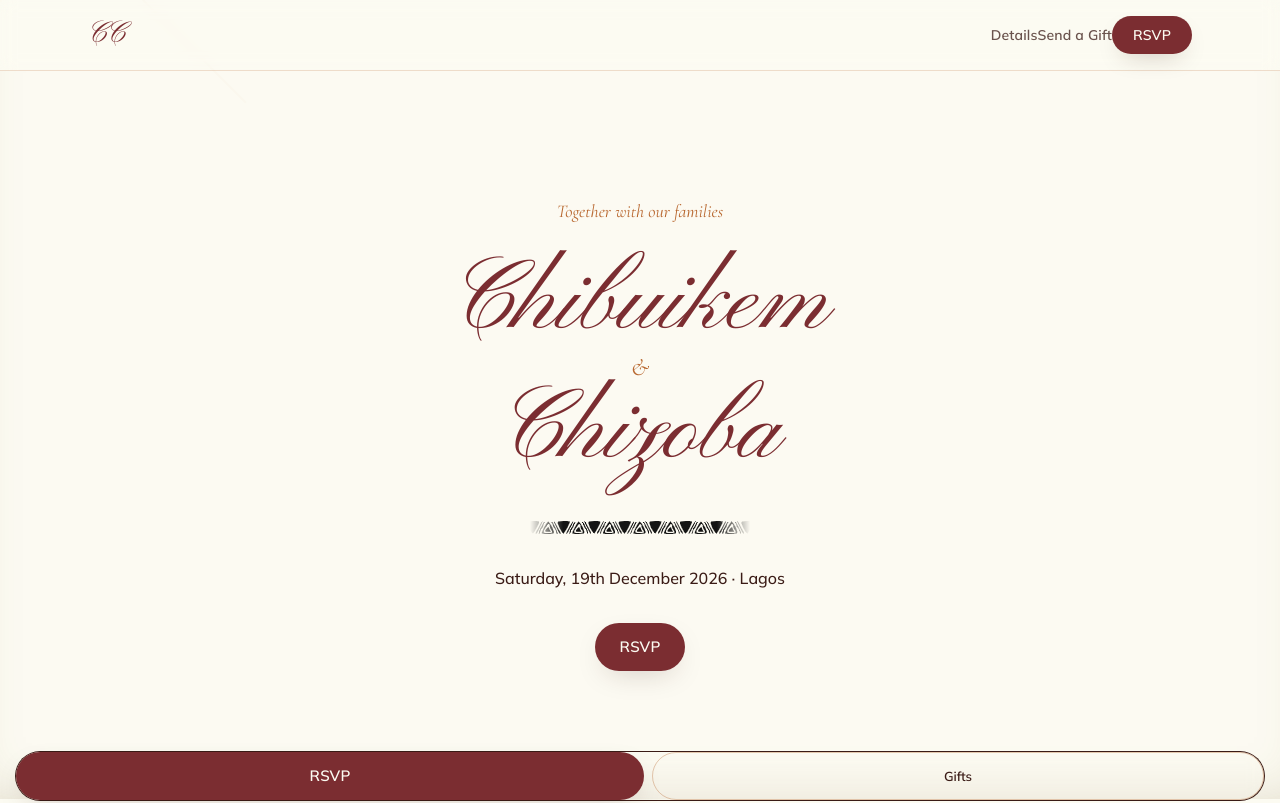
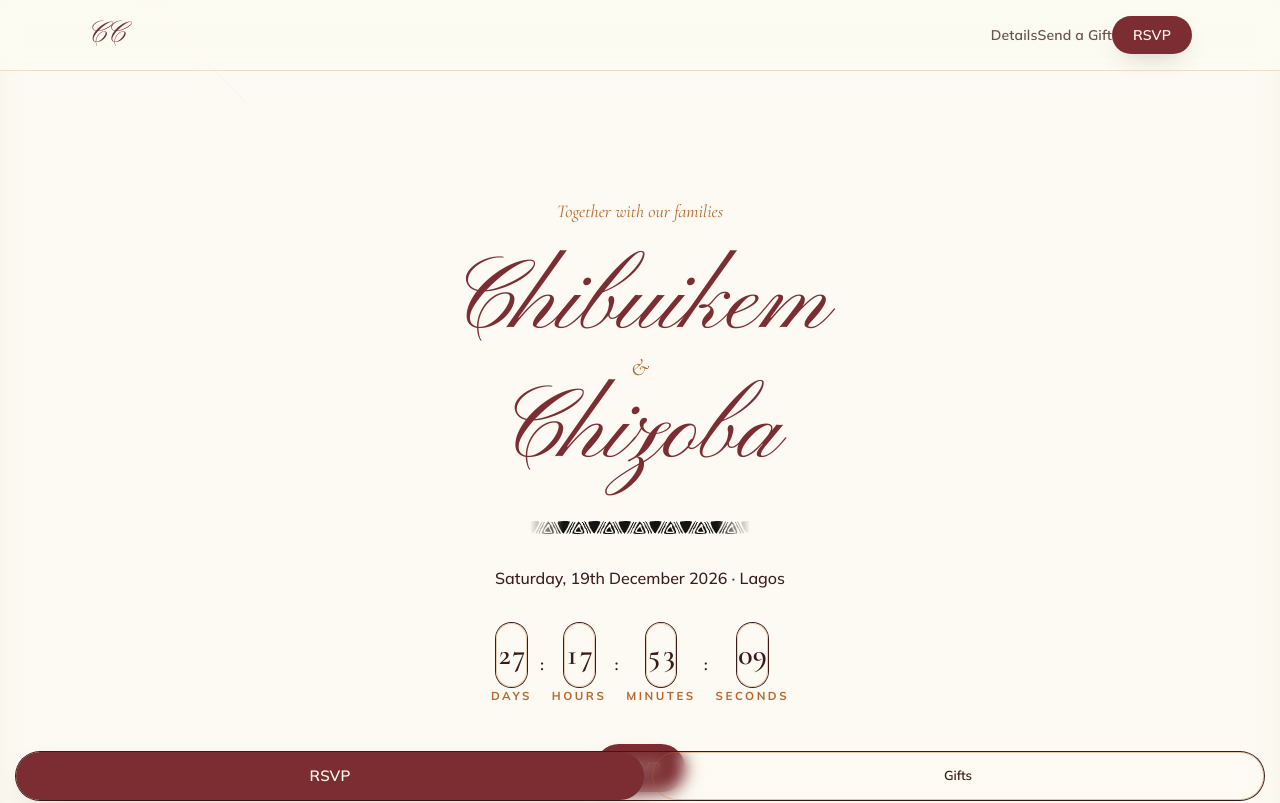
Before and after one commit to kristophershola/chibuikem-and-chizoba, a React (Vite) app: page / in a window 1280 px wide. Shown: the top 803 px of the page. Built offline with nearby package versions, Linux system fonts and the light colour scheme.

Commit message:
feat: add animated countdown timer to Dec 19 12:30pm

```diff
--- a/src/App.tsx
+++ b/src/App.tsx
@@ -1,4 +1,4 @@
-import React, { useState, useRef } from 'react';
+import React, { useState, useRef, useEffect } from 'react';
 import { HugeiconsIcon } from '@hugeicons/react';
 import {
   Location01Icon,
@@ -187,6 +187,70 @@ function ParallaxBackgroundMotifs() {
         style={{ y: y2, rotate: rotate2, opacity: opacityGlow }}
         className="absolute -right-20 top-2/3 h-72 w-72 rounded-3xl border border-clay/20 bg-gradient-to-bl from-clay/10 to-transparent blur-[1px]"
       />
+    </div>
+  );
+}
+
+// Target: Saturday, December 19, 2026 at 12:30 PM (WAT / Lagos UTC+1)
+const WEDDING_TARGET_TIME = new Date('2026-12-19T12:30:00+01:00').getTime();
+
+function CountdownTimer() {
+  const [timeLeft, setTimeLeft] = useState(() => {
+    const diff = Math.max(0, WEDDING_TARGET_TIME - Date.now());
+    return {
+      days: Math.floor(diff / (1000 * 60 * 60 * 24)),
+      hours: Math.floor((diff / (1000 * 60 * 60)) % 24),
+      minutes: Math.floor((diff / (1000 * 60)) % 60),
+      seconds: Math.floor((diff / 1000) % 60),
+    };
+  });
+
+  useEffect(() => {
+    const timer = setInterval(() => {
+      const diff = Math.max(0, WEDDING_TARGET_TIME - Date.now());
+      setTimeLeft({
+        days: Math.floor(diff / (1000 * 60 * 60 * 24)),
+        hours: Math.floor((diff / (1000 * 60 * 60)) % 24),
+        minutes: Math.floor((diff / (1000 * 60)) % 60),
+        seconds: Math.floor((diff / 1000) % 60),
+      });
+    }, 1000);
+    return () => clearInterval(timer);
+  }, []);
+
+  const format = (n: number) => String(n).padStart(2, '0');
+
+  return (
+    <div className="flex items-center justify-center gap-2 sm:gap-3.5 select-none">
+      <TimeUnit value={format(timeLeft.days)} label="Days" />
+      <span className="font-display text-xl sm:text-2xl font-semibold text-clay/50 pb-5" aria-hidden="true">:</span>
+      <TimeUnit value={format(timeLeft.hours)} label="Hours" />
+      <span className="font-display text-xl sm:text-2xl font-semibold text-clay/50 pb-5" aria-hidden="true">:</span>
+      <TimeUnit value={format(timeLeft.minutes)} label="Minutes" />
+      <span className="font-display text-xl sm:text-2xl font-semibold text-clay/50 pb-5" aria-hidden="true">:</span>
+      <TimeUnit value={format(timeLeft.seconds)} label="Seconds" />
+    </div>
+  );
+}
+
+function TimeUnit({ value, label }: { value: string; label: string }) {
+  return (
+    <div className="flex flex-col items-center">
+      <div className="relative flex h-16 w-14 sm:h-20 sm:w-18 items-center justify-center overflow-hidden rounded-2xl border border-clay/30 bg-cream/80 backdrop-blur shadow-[0_8px_24px_-10px_rgba(58,27,22,0.15)] ring-1 ring-clay/10 transition-shadow hover:shadow-[0_12px_28px_-8px_rgba(123,45,49,0.2)]">
+        <AnimatePresence mode="popLayout" initial={false}>
+          <motion.span
+            key={value}
+            initial={{ y: 16, opacity: 0, filter: 'blur(2px)' }}
+            animate={{ y: 0, opacity: 1, filter: 'blur(0px)' }}
+            exit={{ y: -16, opacity: 0, filter: 'blur(2px)' }}
+            transition={{ duration: 0.35, ease: [0.16, 1, 0.3, 1] }}
+            className="font-display text-3xl sm:text-4xl font-semibold text-cocoa tabular-nums"
+          >
+            {value}
+          </motion.span>
+        </AnimatePresence>
+      </div>
+      <span className="v3-eyebrow mt-2.5 text-[10px] sm:text-[11px] text-clay tracking-[0.2em]">{label}</span>
     </div>
   );
 }
@@ -593,10 +657,20 @@ export default function App() {
 
               <motion.div
                 variants={{
+                  hidden: { opacity: 0, y: 20 },
+                  visible: { opacity: 1, y: 0, transition: { duration: 0.8, delay: 0.12 } },
+                }}
+                className="mt-8 flex justify-center"
+              >
+                <CountdownTimer />
+              </motion.div>
+
+              <motion.div
+                variants={{
                   hidden: { opacity: 0, y: 15 },
-                  visible: { opacity: 1, y: 0, transition: { duration: 0.7, delay: 0.15 } },
+                  visible: { opacity: 1, y: 0, transition: { duration: 0.7, delay: 0.22 } },
                 }}
-                className="mt-8 flex items-center justify-center"
+                className="mt-10 flex items-center justify-center"
               >
                 <button
                   type="button"
```
